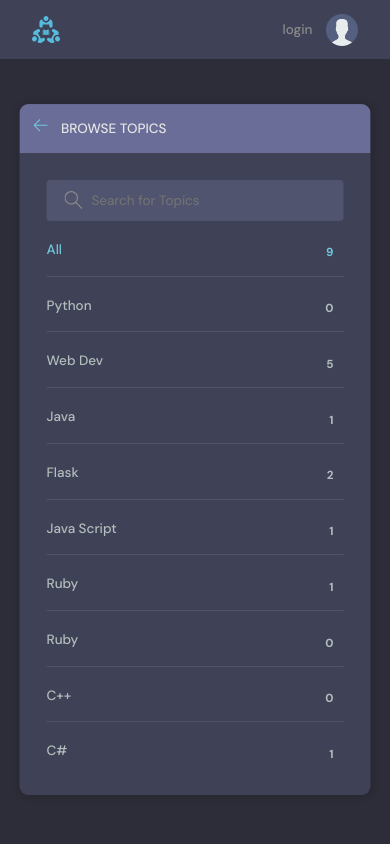
After one commit to Sam-Radnus/Django-Tutorial, a Django app: page /topics/ in a window 390 px wide. The commit adds this page. Run offline with Django 4.2, Linux system fonts and the light colour scheme; data comes from the database, SQL or seed files in the repository.

Commit message:
Mobile Responsiveness

```diff
--- a/base/templates/base/home.html
+++ b/base/templates/base/home.html
@@ -11,7 +11,7 @@
     <!-- Room List Start -->
     <div class="roomList">
       <div class="mobile-menu">
-        <form class="header__search">
+        <form action ="{% url 'home' %}" class="header__search">
           <label>
             <svg version="1.1" xmlns="http://www.w3.org/2000/svg" width="32" height="32" viewBox="0 0 32 32">
               <title>search</title>
@@ -23,8 +23,8 @@
           </label>
         </form>
         <div class="mobile-menuItems">
-          <a class="btn btn--main btn--pill" href="#">Browse Topics</a>
-          <a class="btn btn--main btn--pill" href="#">Recent Activities</a>
+          <a class="btn btn--main btn--pill" href="{% url 'topics'%}">Browse Topics</a>
+          <a class="btn btn--main btn--pill" href="{% url 'activity' %}">Recent Activities</a>
         </div>
       </div>
       <div class="roomList__header">
--- a/base/templates/base/topic_component.html
+++ b/base/templates/base/topic_component.html
@@ -16,5 +16,5 @@
 
 
     </ul>
-    <button class="btn btn--link" href="/">More</button>
+    <a  href="{% url 'topics' %}">More</a>
 </div>
--- /dev/null
+++ b/base/templates/base/topics.html
@@ -0,0 +1,48 @@
+{% extends 'main.html' %}
+{% block content%}
+    <main class="create-room layout">
+      <div class="container">
+        <div class="layout__box">
+          <div class="layout__boxHeader">
+            <div class="layout__boxTitle">
+              <a href="{% url 'home' %}">
+                <svg version="1.1" xmlns="http://www.w3.org/2000/svg" width="32" height="32" viewBox="0 0 32 32">
+                  <title>arrow-left</title>
+                  <path
+                    d="M13.723 2.286l-13.723 13.714 13.719 13.714 1.616-1.611-10.96-10.96h27.625v-2.286h-27.625l10.965-10.965-1.616-1.607z"
+                  ></path>
+                </svg>
+              </a>
+              <h3>Browse Topics</h3>
+            </div>
+          </div>
+
+          <div class="topics-page layout__body">
+            <form action="" method="GET" class="header__search">
+              <label>
+                <svg version="1.1" xmlns="http://www.w3.org/2000/svg" width="32" height="32" viewBox="0 0 32 32">
+                  <title>search</title>
+                  <path
+                    d="M32 30.586l-10.845-10.845c1.771-2.092 2.845-4.791 2.845-7.741 0-6.617-5.383-12-12-12s-12 5.383-12 12c0 6.617 5.383 12 12 12 2.949 0 5.649-1.074 7.741-2.845l10.845 10.845 1.414-1.414zM12 22c-5.514 0-10-4.486-10-10s4.486-10 10-10c5.514 0 10 4.486 10 10s-4.486 10-10 10z"
+                  ></path>
+                </svg>
+                <input name="q" placeholder="Search for Topics" />
+              </label>
+            </form>
+
+            <ul class="topics__list">
+              <li>
+                <a href="{% url 'topics' %}" class="active">All <span>{{topics.count}}</span></a>
+              </li>
+
+              {% for topic in topics %}
+              <li>
+                <a href="{% url 'home' %}?q={{topic.name}}">{{topic.name}}<span>{{topic.room_set.all.count}}</span></a>
+              </li>
+              {% endfor %}
+            </ul>
+          </div>
+        </div>
+      </div>
+    </main>
+{% endblock content%}
--- a/base/urls.py
+++ b/base/urls.py
@@ -13,4 +13,6 @@ urlpatterns=[
     path('delete-room/<str:pk>/',views.deleteRoom,name="delete-room"),
     path('delete-message/<str:pk>/',views.deleteMessage,name="delete-message"),
     path('update-user',views.updateUser,name="update-user"),
+    path('topics/',views.topicsPage,name="topics"),
+    path('activity/',views.activityPage,name="activity"),
 ]
--- a/base/views.py
+++ b/base/views.py
@@ -1,4 +1,5 @@
 from re import L
+import re
 from urllib.request import Request
 from django.shortcuts import render,redirect
 from django.db.models import Q
@@ -70,7 +71,7 @@ def home(request):
         Q(description__icontains=q)
         )
 
-    topics=Topic.objects.all()
+    topics=Topic.objects.all()[0:5]  #to limit the number of topics shown to 5
     room_count=rooms.count()
     room_messages=Message.objects.filter(Q(room__topic__name__icontains=q))
 
@@ -170,3 +171,13 @@ def updateUser(request):
 
             return  redirect ('user-profile',pk=user.id)
     return render(request,'base/update_user.html',{'form':form})
+
+def topicsPage(request):
+    q=request.GET.get('q') if request.GET.get('q')!=None else '' #whatever we passed onto the url
+    topics=Topic.objects.filter(name__icontains=q)
+    return render(request,'base/topics.html',{'topics':topics})
+
+def activityPage(request):
+    room_messages=Message.objects.all()
+    print(room_messages)
+    return render(request,'base/activity.html',{'room_messages': room_messages})
```
Also changed, not shown: base/templates/base/activity.html (added, +61 -0 lines).
